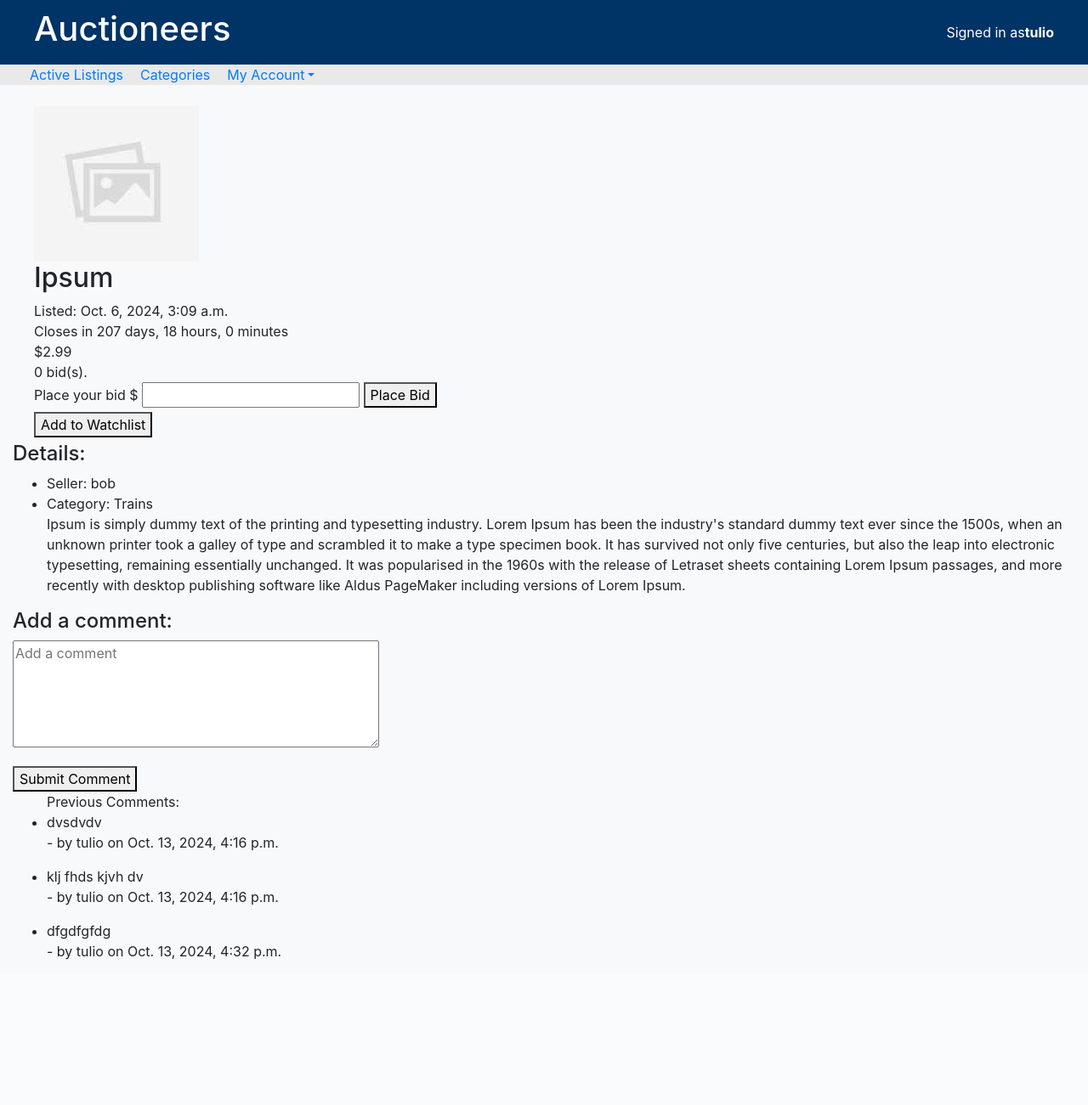
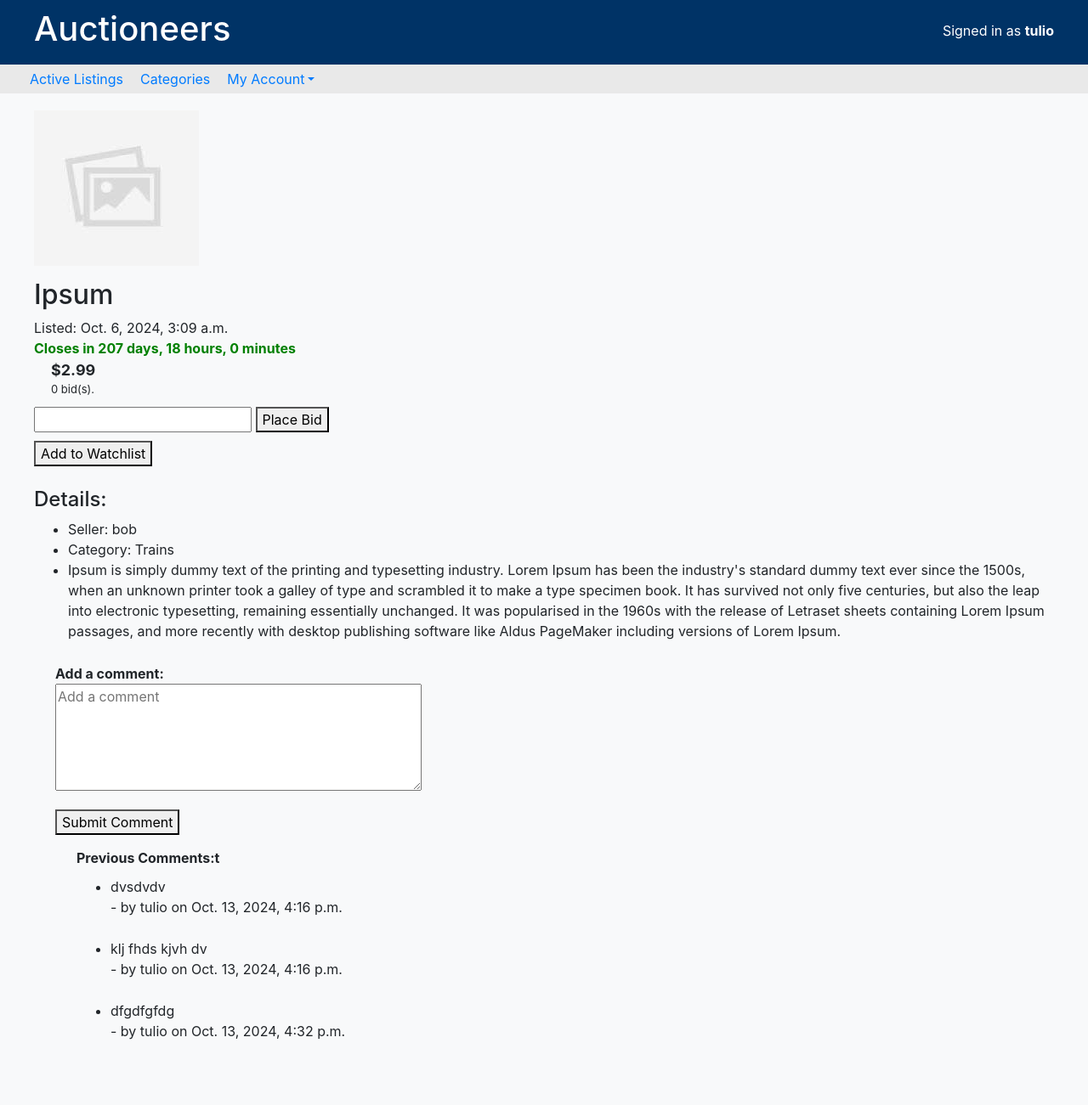
Before and after one commit to TulioPerez/Commerce, a Django app: page /item/2 in a window 1280 px wide. Shown: the whole page at 85% size. Before the commit the page ends 1130 px from the top, so only its background shows below. Run offline with Django 3.2, Linux system fonts and the light colour scheme; a user stored in the database is signed in; data comes from the database, SQL or seed files in the repository; both versions use the stored data as it was after the commit; some libraries are stand-ins or nearby versions.

Commit message:
CSS styling for all pages except SELL form

```diff
--- a/auctions/static/auctions/styles.css
+++ b/auctions/static/auctions/styles.css
@@ -12,14 +12,22 @@ body {
   text-align: right;
 }
 
+#message {
+  font-weight: bold;
+}
+
 #login_or_register {
   font-size: small;
   /* display: inline; */
 }
 
+#bid_form {
+  margin: 10px 0px;
+}
+
 .nav {
   margin-bottom: 20px;
-  padding: 0px 25px;
+  padding: 5px 25px;
   background-color: rgb(233, 233, 233);
 }
 
@@ -56,7 +64,34 @@ body {
 }
 
 #content_block {
-  padding: 5px 25px;
+  padding: 0 25px;
+}
+
+#title {
+  margin-top: 15px;
+}
+
+#details {
+  padding: 25px;
+}
+
+#index_details {
+  padding: 15px;
+}
+
+#comments_heading {
+  padding: 15px 25px;
+}
+
+#comment_block {
+  padding: 10px 25px;
+  font-weight: bold;
+}
+
+#comments {
+  font-weight: normal;
+  margin-top: 10px;
+  margin-bottom: 25px;
 }
 
 #listing_block {
@@ -65,8 +100,17 @@ body {
 
 #listing_title,
 #listing_description,
+#price_bid_container {
+  margin-left: 20px;
+}
+
 #listing_price {
-  margin-left: 20px;
+  font-size: large;
+  font-weight: bold;
+}
+
+#price_bid_container {
+  font-size: small;
 }
 
 #listing_img {
@@ -93,6 +137,23 @@ body {
   height: 150px;
 }
 
+#image_container {
+  text-align: center;
+}
+
 #ul_no_bullets {
   list-style: none;
 }
+
+#list {
+  margin-bottom: 20px;
+}
+
+#listing_container {
+  padding: 15px 0;
+  margin-bottom: 25px;
+  margin-top: 10px;
+  border-style: solid;
+  border-radius: 10px;
+  border-color: rgb(228, 227, 227);
+}
--- a/auctions/templates/auctions/bids.html
+++ b/auctions/templates/auctions/bids.html
@@ -15,8 +15,8 @@
                 <div>
                     <a href="{% url 'listing_detail' bid.listing.id %}">{{ bid.listing.title }}  {{ bid.listing.closing_time }}</a>
                 </div>
-                <div>
-                    {{ bid.timestamp }}<br>&emsp;Bid Amount: {{ bid.amount }}
+                <div id="list">
+                    &emsp;Bid date: {{ bid.timestamp }}<br>&emsp;Amount: ${{ bid.amount }}
                 </div>
             </li>
             {% endfor %}
--- a/auctions/templates/auctions/layout.html
+++ b/auctions/templates/auctions/layout.html
@@ -21,7 +21,9 @@
             </div>
             <div class="col-12 col-md-4 d-flex justify-content-end align-items-center text-end">
                 {% if user.is_authenticated %}
+                <div class="mb-1">
                     Signed in as <strong>{{ user.username }}</strong>
+                </div>
                 {% else %}
                 <div>
                     <div>Not signed in.</div>
--- a/auctions/templates/auctions/listing_detail.html
+++ b/auctions/templates/auctions/listing_detail.html
@@ -9,7 +9,7 @@
         onclick="window.open('{{ listing.image.url }}', '_blank', 'width=800', 'height=600');" style="cursor: pointer">
 </div>
 
-<div>
+<div id="title">
     <h2>{{ listing.title }}</h2>
     <!--if user is seller, show "Edit Auction" hyperlink  -->
     {% if listing.seller.id == user.id %}
@@ -19,16 +19,15 @@
 
 <div>Listed: {{ listing.timestamp }}</div>
 <!-- set message styling according to text in return value -->
+
+<div
+    id="{% if 'Hurry' in time_remaining_message %}closing_time_soon{% elif 'Auction Closed' in time_remaining_message %}closing_time_closed{% else %}closing_time_running{% endif %}">
     {{ time_remaining_message }}
-
-<!-- <div
-    id="{% if 'Hurry!' in time_remaining %}closing_time_soon{% elif 'Auction Closed' in time_remaining %}closing_time_closed{% else %}closing_time_running{% endif %}">
-        {{ time_remaining|localtime }}
-    </div> -->
+</div>
 
 <!-- price -->
-<div>
-    <div>
+<div id="price_bid_container">
+    <div id="listing_price">
         ${{ listing.price }}
     </div>
     <div>
@@ -46,7 +45,7 @@
     {% endif %}
 
     {% if message %}
-    <div>{{ message }}</div>
+    <div id="message">{{ message }}</div>
     {% endif %}
 </div>
 
@@ -59,9 +58,8 @@
     {% if user.is_authenticated and listing.seller.id != user.id and listing.is_open %}
 
     <!-- Bid Button -->
-    <form action="{% url 'listing_detail' listing.id %}" method="POST">
+    <form id="bid_form" action="{% url 'listing_detail' listing.id %}" method="POST">
         {% csrf_token %}
-        <label for="bid_amount" name="bid_amount">Place your bid $</label>
         <input type="number" id="bid_amount" name="bid_amount" step="0.01" min="0.01" required>
         <button type="submit" name="action" value="bid">Place Bid</button>
     </form>
@@ -82,7 +80,7 @@
     {% endif %}
 </div>
 </div>
-
+<div id="details">
     <h4>Details:</h4>
     <ul>
         <li>
@@ -91,31 +89,36 @@
         <li>
             Category: {{ listing.category }}
         </li>
+        <li>
             {{ listing.description }}
+        </li>
     </ul>
-
+    <div id="comment_block">
         {% if user.is_authenticated %}
-<h4>Add a comment:</h4>
+        <div>Add a comment:</div>
         <form action="{% url 'listing_detail' listing.id %}" method="POST">
             {% csrf_token %}
             {{ comment_form.as_p }} <!-- Render the form fields -->
             <button type="submit" name="action" value="submit_comment">Submit Comment</button>
         </form>
-<div>
+        <div id="comments_heading">
+            {% if listing.comments %}
+            Previous Comments:t
             <ul>
-        {% if listing.comments %}
-        Previous Comments:
                 {% for comment in comments %}
-        <li>
+                <li id="comments">
                     {{ comment.content }}
                     <p>
                         - by {{ comment.user.username }} on {{ comment.timestamp|localtime }}
                     </p>
                 </li>
                 {% endfor %}
+            </ul>
+            {% else %}
+                No comments yet. Be the first to post a comment!
             {% endif %}
-    </ul>
         </div>
         {% endif %}
-
+    </div>
+</div>
 {% endblock %}
--- a/auctions/templates/auctions/purchases.html
+++ b/auctions/templates/auctions/purchases.html
@@ -8,9 +8,11 @@
             {% if purchases %}
                 <ul>
                     {% for listing in purchases %}
-                    <li>
+                    <li id="list">
                         <a href="{% url 'listing_detail' listing.id  %}">{{ listing.title }}</a>
-                        Purchased for ${{ listing.price }}
+                        <div>
+                            &emsp;Purchased for ${{ listing.price }} on {{ listing.closing_time }}
+                        </div>
                     </li>
                     {% endfor %}
                 </ul>
--- a/auctions/util_functions.py
+++ b/auctions/util_functions.py
@@ -79,10 +79,10 @@ def get_expiration_msg(time_remaining):
         return f"Closes in {hours} hours, {minutes} minutes", False
     # 30+ minutes remaining
     elif minutes >=30:
-        return f"Closing in {minutes} minutes, {seconds} seconds.", False
+        return f"Closes in {minutes} minutes, {seconds} seconds.", False
     # final minutes remaining
     else:
-        return f"Hurry! Auction closing in {minutes} minutes, {seconds} seconds!", False
+        return f"Hurry - Auction closes in {minutes} minutes, {seconds} seconds!", False
 
 
 def get_buyer(bid):
```
Also changed, not shown: auctions/templates/auctions/index.html (+10 -7 lines), auctions/templates/auctions/selling.html (+11 -1 lines), auctions/templates/auctions/watchlist.html (+7 -1 lines), db.sqlite3. Lines whose indentation alone changed are shown as unchanged.
